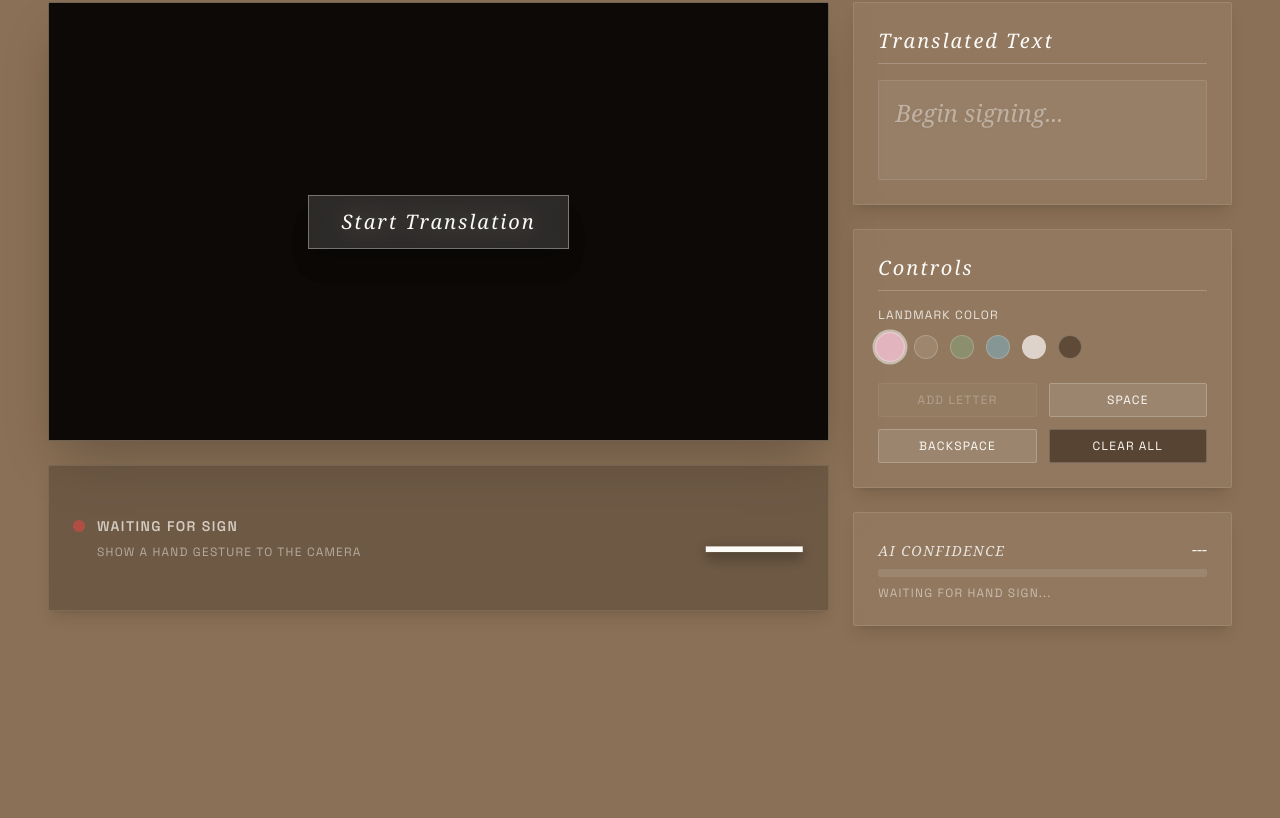
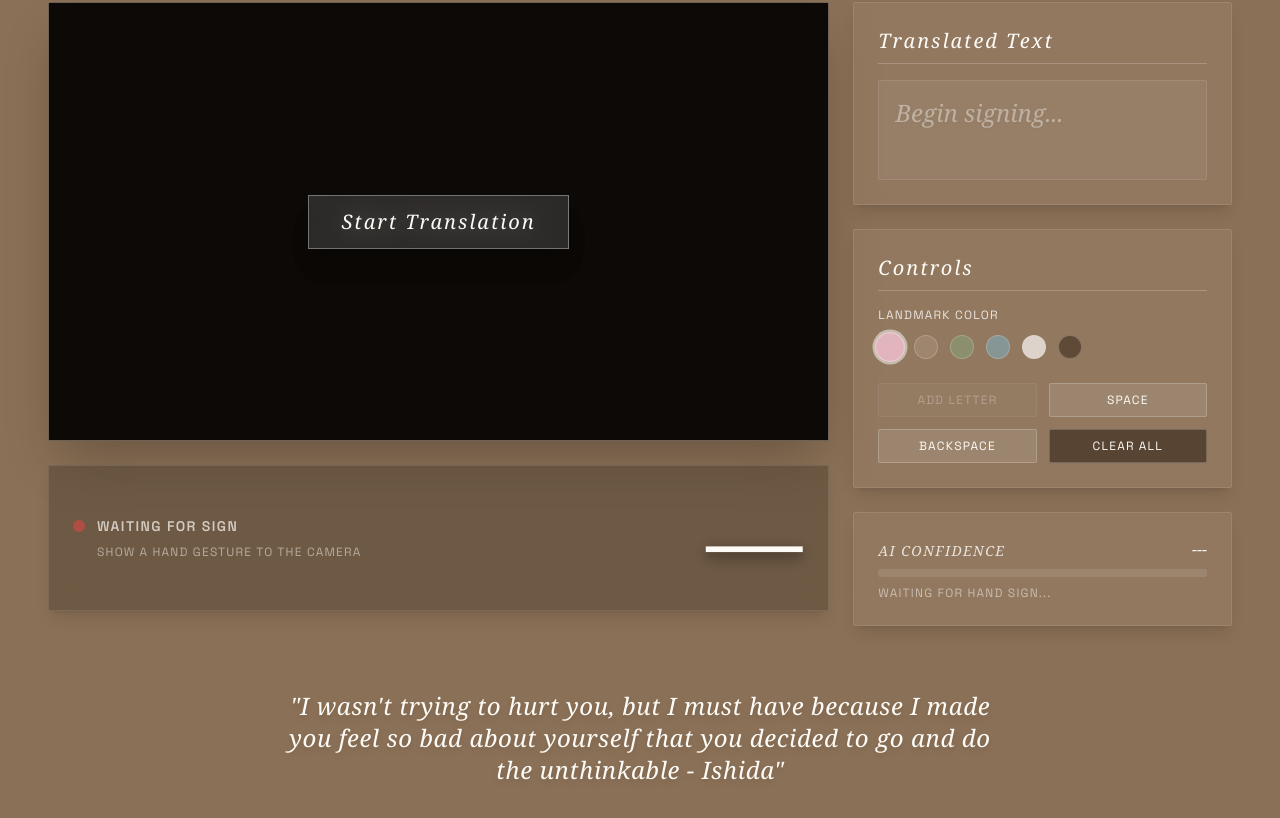
Before and after one commit to nottherajyk/SilentVoice.ai, a React (Vite) app: page / in a window 1280 px wide. Shown: the part 878-1696 px from the top of the page. Built offline with nearby package versions, Linux system fonts and the light colour scheme.

Commit message:
Update App.jsx

```diff
--- a/src/App.jsx
+++ b/src/App.jsx
@@ -166,7 +166,10 @@ function App() {
 
         {/* QUOTE */}
         <div className="mt-16 text-center max-w-3xl mx-auto px-4">
+         <p className="text-xl md:text-2xl font-serif text-[#fdfbf7] leading-relaxed tracking-wide drop-shadow-md italic">
+            "I wasn't trying to hurt you, but I must have because I made you feel so bad about yourself that you decided to go and do the unthinkable - Ishida"
 
+          </p>
         </div>
 
       </div>
```
